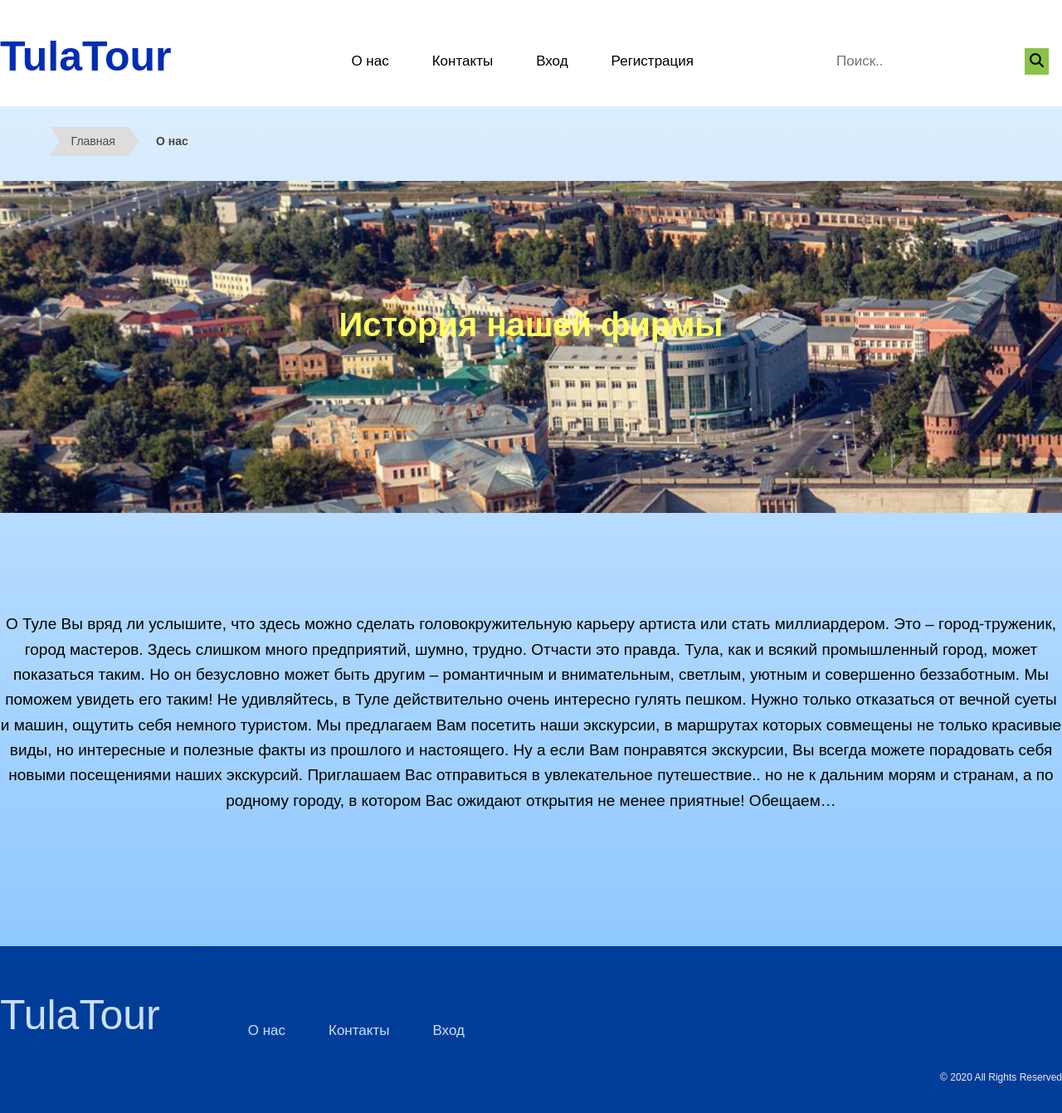
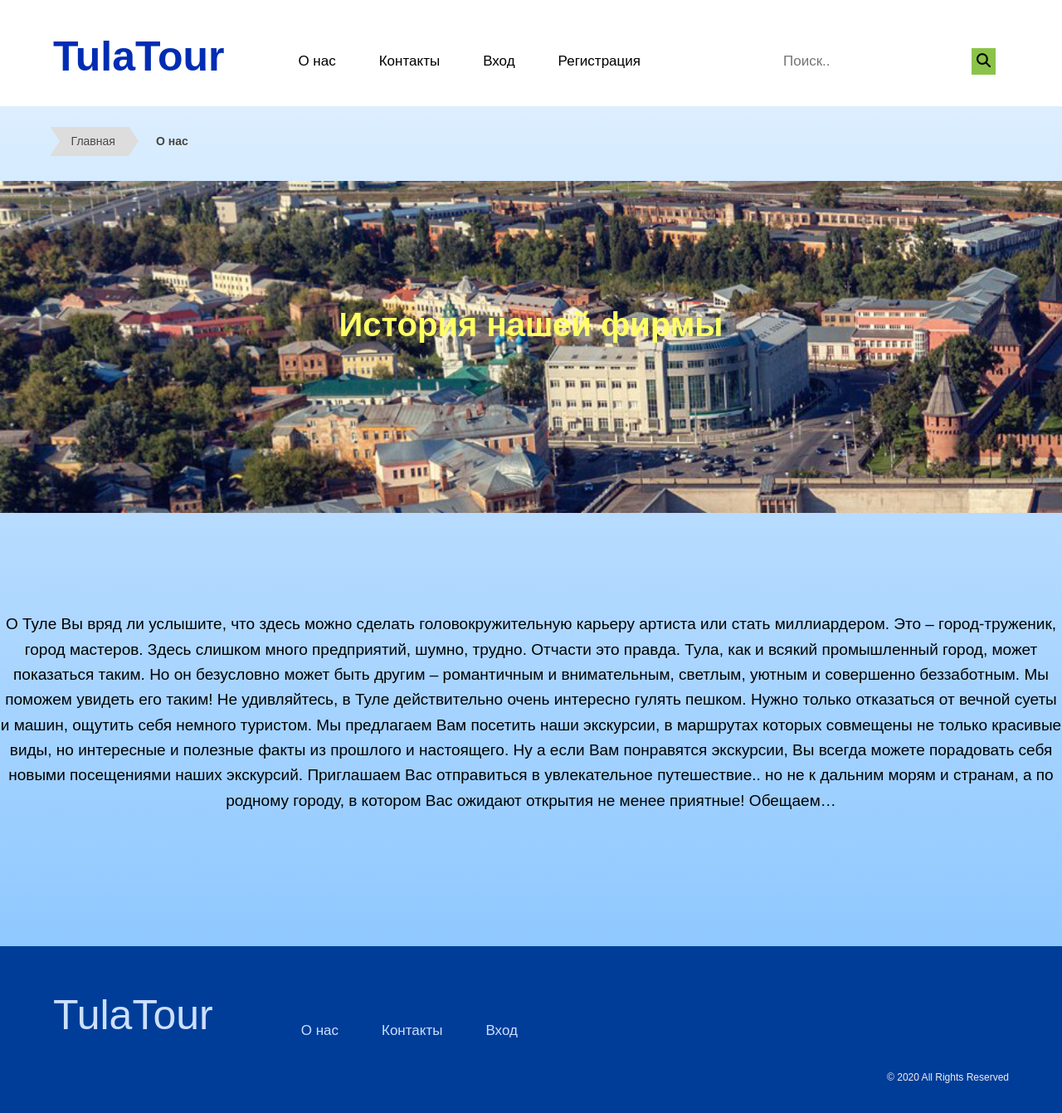
Before and after one commit to Soldem/TulaTour, a Flask app: page /about in a window 1280 px wide. Shown: the whole page at 83% size. Run offline with Flask 2, Linux system fonts and the light colour scheme; some libraries are stand-ins or nearby versions.

Commit message:
Update style.css

```diff
--- a/static/style.css
+++ b/static/style.css
@@ -24,6 +24,7 @@ color: #282828;
 font-size: 26px;
 }
 .container {
+width: 90%;
 max-width: 100%;
 margin: 0 auto;
 }
```
